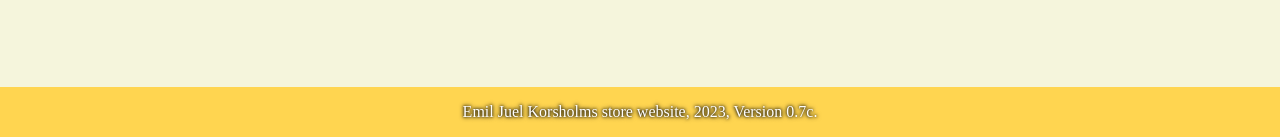
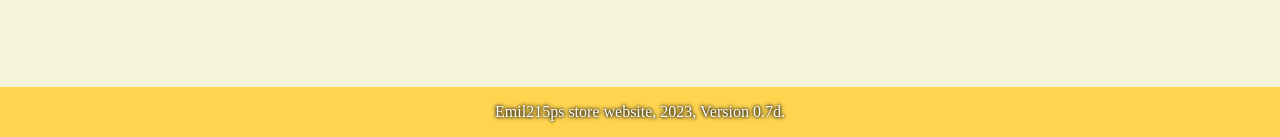
Before and after one commit to Emil215p/LagerProjekt, a PHP site: page / in a window 1280 px wide. Shown: the part 663-800 px from the top of the page. Run offline with PHP 8.4, Linux system fonts and the light colour scheme.

Commit message:
Updated the footer.

```diff
--- a/includes/footer.php
+++ b/includes/footer.php
@@ -1,5 +1,5 @@
 <footer><div class="footer">
-    <p>Emil Juel Korsholms store website, 2023, Version 0.7c.</p>
+    <p>Emil215ps store website, 2023, Version 0.7d.</p>
 </div></footer>
 </body>
 </html>
```
